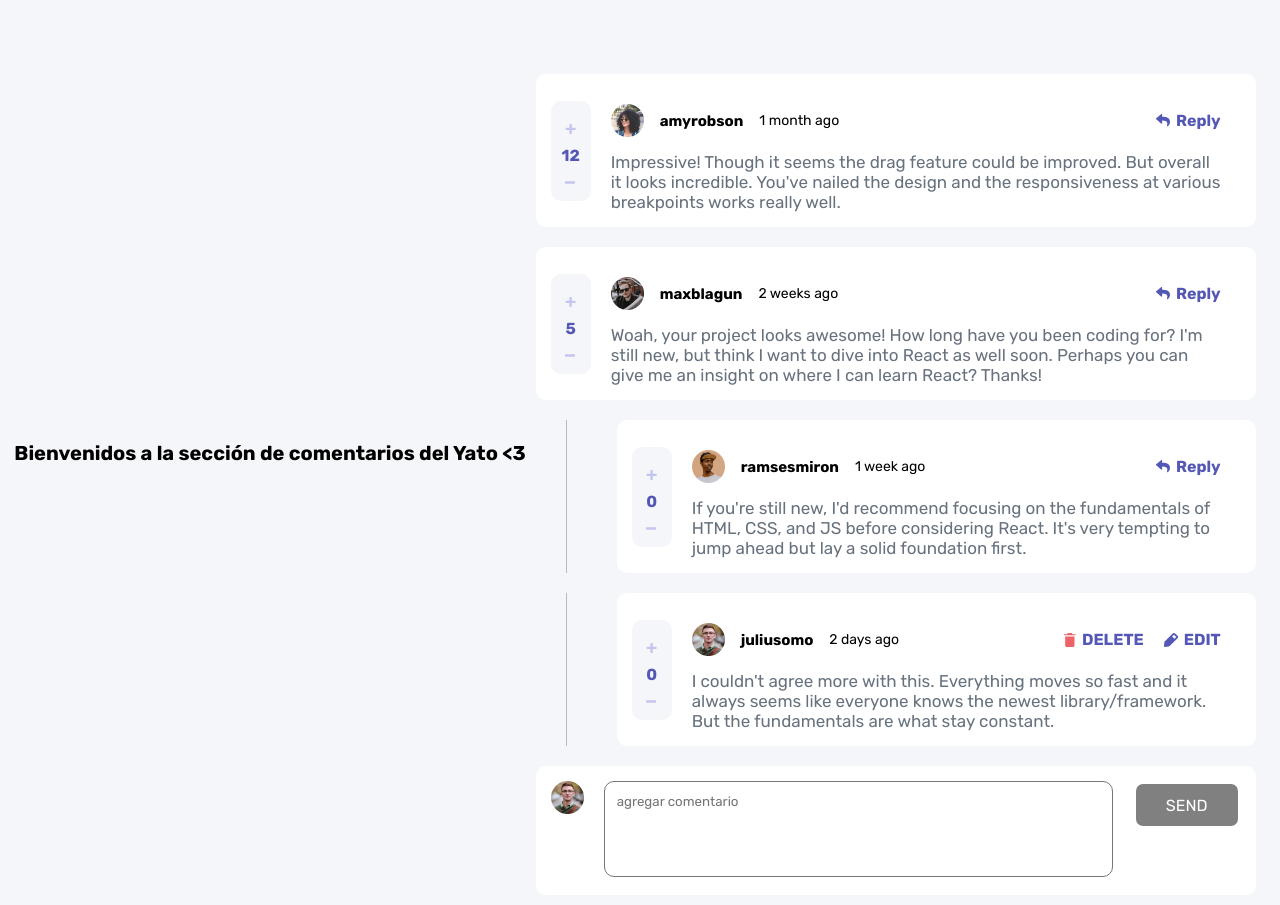
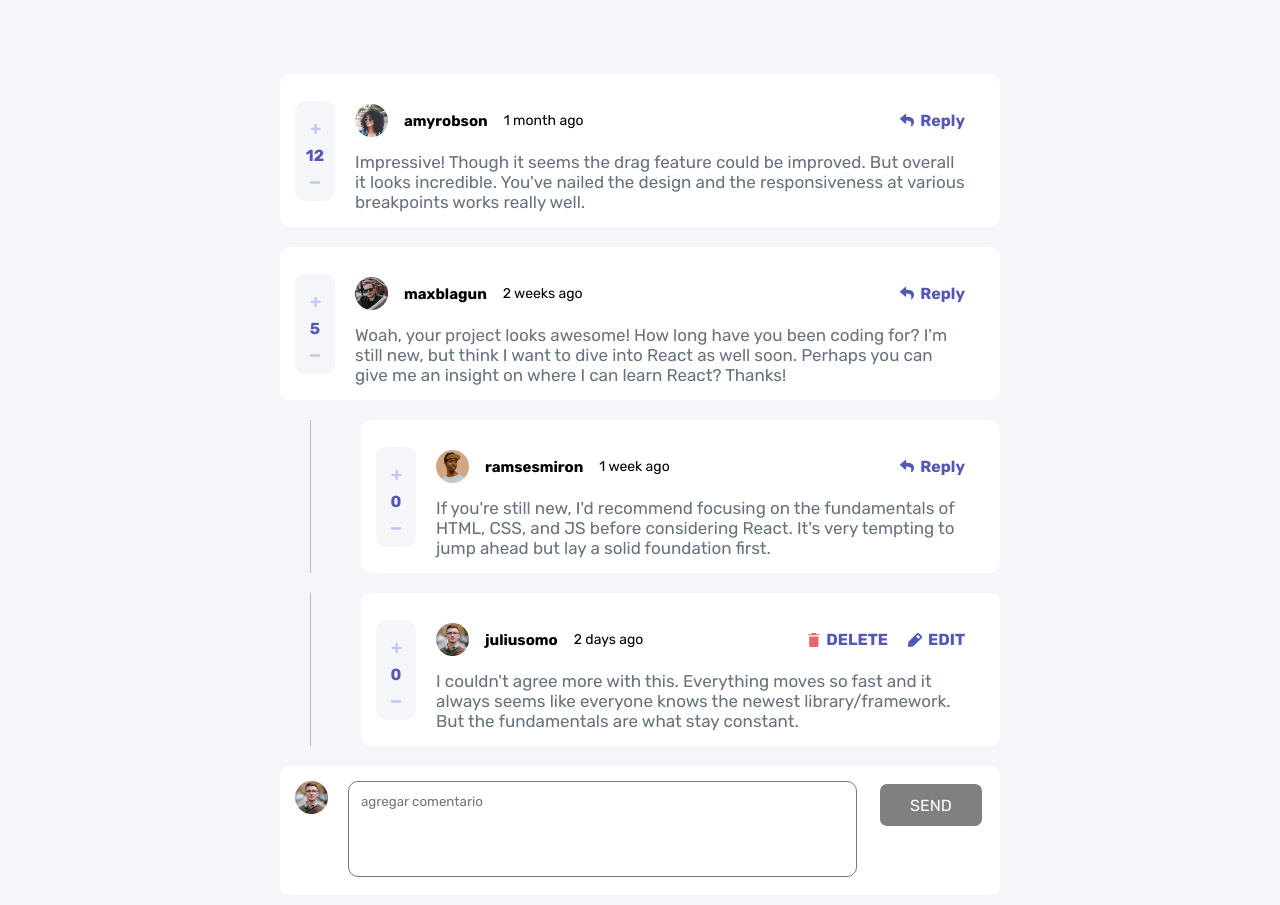
Before and after one commit to elyato/presentacionBeta, a plain HTML site: page index.html in a window 1280 px wide. Drawn offline with Linux system fonts and the light colour scheme.

Commit message:
Remove titulo de la página

```diff
--- a/index.html
+++ b/index.html
@@ -8,7 +8,6 @@
     <link rel="stylesheet" href="styles/main.css" />
   </head>
   <body>
-    <h1>Bienvenidos a la sección de comentarios del Yato <3</h1>
     <section id="content-home"></section>
     <section id="content-modal" class="hidden container-modal"></section>
     <script type="module" src="JavaScript/main.js"></script>
```
